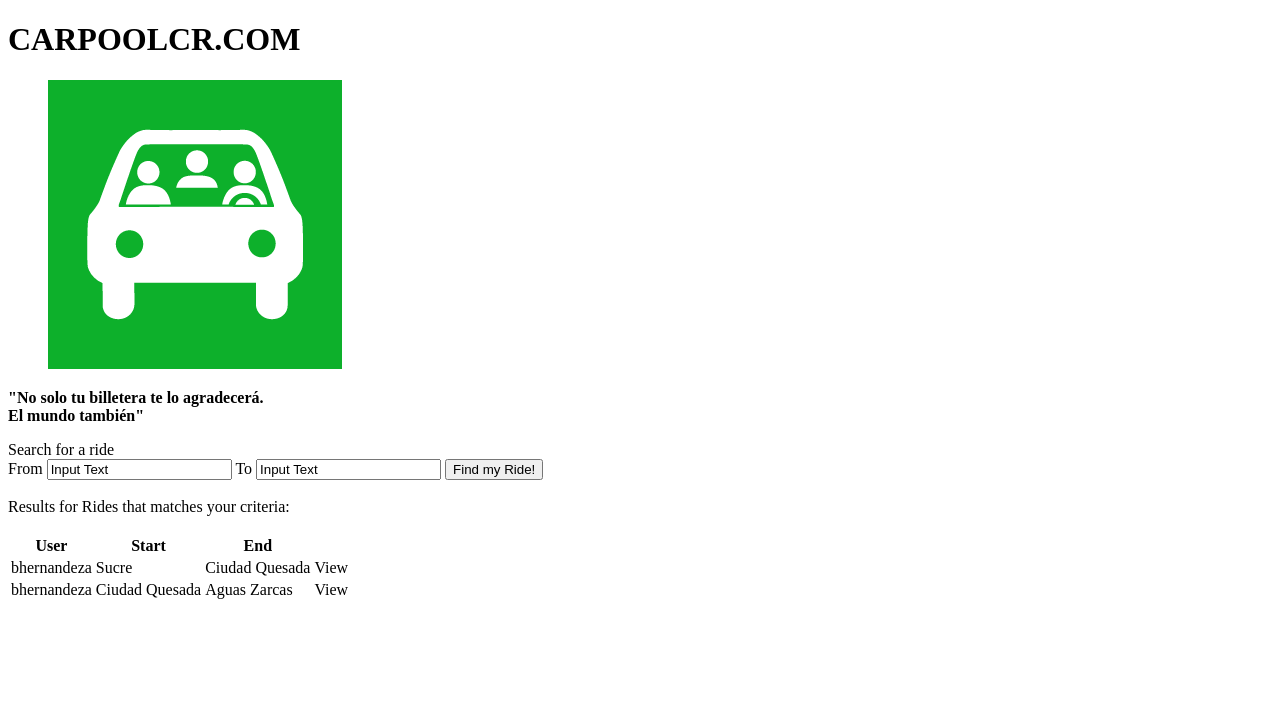
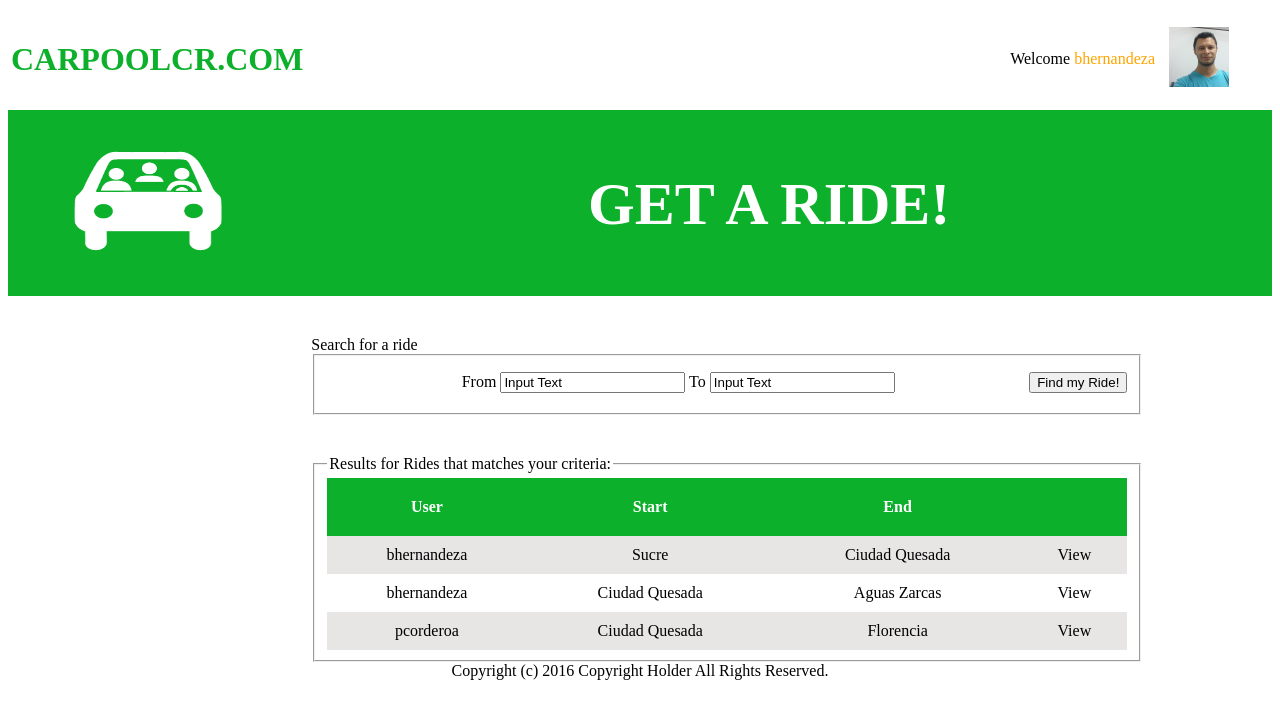
Before and after one commit to andres9366ha/ByronHProyecto1, a plain HTML site: page publicAccess.html in a window 1280 px wide. Drawn offline with Linux system fonts and the light colour scheme.

Commit message:
commit 30 06 2016

```diff
--- a/dashStyles.css
+++ b/dashStyles.css
@@ -1,102 +1,93 @@
-body{
-  border: 1px solid yellow;
+td#first{
+  width: 1300px; /*Ancho de "carpoolcr.com" y ubica foto al final*/
+  color: rgb(13, 176, 43); /*Color de "carpoolcr.com"*/
 }
-#map-canvas {
-   width: 500px;
-   height: 250px;
-   float: right;
-   margin-top: -238px;
+
+label#user{
+  color: orange; /*Color de nombre de usuario*/
+}
+
+#profile{
+  margin-left: -30px;
+  width: 60px;
+  height: 60px;
 }
 
 header{
-  border: 1px solid green;
+  background: rgb(13, 176, 43);
 }
 
 header figure{
-  border: 1px solid black;
-  width: 200px;
+  display: inline-block;
+  width: 500px; /*Ancho de la figura*/
 }
 
-header figure img{
+header figure img{ /*Propiedades de tamaño de la imagen*/
   width: 200px;
-  height: 200px;
+  height: 150px;
 }
 
-
 header p{
-  margin-top: -200px;
-  float: right;
+  position: absolute;
+  display: inline-block;
+  color: white;
+  font-size: 60px;
 }
 
-.pruebaAside{
-  list-style: none;
-  width: 200px;
+section#big{
+  height: 400px;
+}
+
+div#menu{
+  width: 300px;
+  margin-top: 50px;
   display: inline-block;
 }
 
-li.ancho{
+ul#noList{
+  list-style: none;
+}
+
+li.li{
   width: 200px;
   text-align: left;
+  font-size: 1.5em;
+  padding: 10px;
 }
 
 img.icon{
   width: 20px;
   height: 20px;
-  margin-right  : 10px;
+  margin-right: 10px;
 }
 
-table{
-  border: 1px solid red;
+div#information{
+  position: absolute;
+  display: inline-block;
+  margin-left: 130px;
+  margin-top: 50px;
 }
 
-div#pruebaParag{
+fieldset{
   width: 800px;
-  height: 300px;
-  float: right;
-  margin-right: 200px;
+  text-align: center;
 }
 
-div ul li{
-    font-size: 1.5em;
-    border-radius:5px;
-    border-bottom: 1px solid #888;
-    padding: 10px;
-    text-align:center;
+legend{
+  text-align: left;
 }
 
-div a{
-  text-decoration: none;
-  color: white;
+table#boxRides{
+  width: 800px;
+  border-collapse: collapse;
 }
 
-div table td a{
-  color: orange;
+table#boxRides th{
+  padding: 20px;
 }
 
-div ul li:hover{
-  font-size: 30px;
-}
-
-
-#botonSelec{
-  background: rgb(13, 176, 43);
-  font-size: 1.5em;
-  border-radius:5px;
-  border-bottom: 1px solid #888;
+table#boxRides td{
   padding: 10px;
-  text-align:center;
-}
-
-div#containerTop{
-  height: 80px;
-  background: rgb(85, 85, 85);
-  margin-top: -10px;
-}
-
-h1#hcarpool{
-    font-size: 40px;
-    color: white;
-    margin-left: 50px;
 }
 
 #tableTr{
@@ -104,40 +95,8 @@ color: white;
 background: rgb(13, 176, 43);
 }
 
-.td1{
+table tr.td1{
 background-color: #E8E5E5;
-}
-
-#dash{
-  width: 1300px;
-}
-
-#perfil{
-  margin-left: -30px;
-  width: 60px;
-  height: 60px;
-}
-
-fieldset{
-  width: 400px;
-  text-align: center;
-}
-
-legend{
-  text-align: left;
-}
-
-table.box{
-  width: 600px;
-  border-collapse: collapse;
-}
-
-table.box th{
-  padding: 20px;
-}
-
-table.box td{
-  padding: 10px;
 }
 
 #btnPlus{
@@ -151,6 +110,35 @@ table.box td{
 
 footer{
   text-align: center;
-  background: rgb(85, 85, 85);
-  color: white;
 }
+
+div ul li:hover{
+  font-size: 30px;
+}
+
+/************************************************************************************************************PUBLIC ACCESS*/
+
+section#matches{
+  position: relative;
+}
+
+div.match{
+  margin-left: 24%;
+  margin-top: 40px;
+}
+
+input{
+  margin-top: 10px;
+  margin-bottom: 10px;
+}
+
+input#btnFind{
+  float: right;
+}
+
+/*********************************************************************************************************INDEX*/
+
+form#auth{
+  text-align: center;
+  margin-top: 40px;
+}
--- a/publicAccess.html
+++ b/publicAccess.html
@@ -4,75 +4,77 @@
     <meta charset="utf-8">
     <title>Welcome</title>
     <link rel="shortcut icon" type="imagen/x-icon" href="head.png">
-    <link rel="stylesheet" href="publicStyles.css">
+    <link rel="stylesheet" href="dashStyles.css">
   </head>
+
   <body>
-    <div id="containerTop">
-      <h1 id="hcarpool">CARPOOLCR.COM</h1>
-    </div>
+    <div>
+      <table>
+        <td id="first">
+          <h1>CARPOOLCR.COM</h1>
+        </td>
+        <td>
+          Welcome
+        </td>
+        <td>
+          <label id="user">bhernandeza</label>
+          </td>
+          <td>
+            <figure><img id="profile" src="perfil.jpg" alt="Image profile" /></figure>
+          </td>
+        </table>
+      </div>
+
     <header>
-      <figure><img src="head.png" alt="Imagen Carpooling">
-      </figure>
-      <p><strong>"No solo tu billetera te lo agradecerá. <br>El mundo también"</strong></p>
+      <figure><img src="head.png" alt="Imagen Carpooling"></figure>
+      <p><strong>GET A RIDE!</strong></p>
     </header>
 
-    <section>
+    <section id="matches">
+      <div class="match">
       <label>Search for a ride</label>
           <form>
+            <fieldset>
             <label>From</label>
             <input type="text" name="from" value="Input Text">
             <label>To</label>
             <input type="text" name="to" value="Input Text">
-            <input type="button" name="find" value="Find my Ride!">
+            <input id="btnFind"type="button" name="find" value="Find my Ride!">
+            </fieldset>
           </form>
-
-          <br>
-          <label>Results for Rides that matches your criteria:</label>
-          <br><br>
-          <table>
-            <tr>
-              <th>
-               User
-             </th>
-              <th>
-               Start
-             </th>
-             <th>
-               End
-             </th>
-             <th>
-             </th>
+        </div>
+        <div class="match">
+          <fieldset>
+            <legend>Results for Rides that matches your criteria:</legend>
+          <table id="boxRides">
+            <tr id="tableTr">
+              <th>User</th>
+              <th>Start</th>
+             <th>End</th>
+             <th></th>
+           </tr>
+           <tr class="td1">
+             <td>bhernandeza</td>
+             <td>Sucre</td>
+             <td>Ciudad Quesada</td>
+             <td>View</td>
            </tr>
            <tr>
-             <td>
-               bhernandeza
-             </td>
-             <td>
-               Sucre
-             </td>
-             <td>
-               Ciudad Quesada
-             </td>
-             <td>
-               View
-             </td>
+             <td>bhernandeza</td>
+             <td>Ciudad Quesada</td>
+             <td>Aguas Zarcas</td>
+             <td>View</td>
            </tr>
-           <tr>
-             <td>
-               bhernandeza
-             </td>
-             <td>
-               Ciudad Quesada
-             </td>
-             <td>
-               Aguas Zarcas
-             </td>
-             <td>
-               View
-             </td>
+           <tr class="td1">
+             <td>pcorderoa</td>
+             <td>Ciudad Quesada</td>
+             <td>Florencia</td>
+             <td>View</td>
            </tr>
-
           </table>
+          </fieldset>
+        </div>
     </section>
+    <footer>Copyright (c) 2016 Copyright Holder All Rights Reserved.</footer>
   </body>
 </html>
```
Also changed, not shown: dashboard.html (+25 -30 lines), index.html (+31 -13 lines), 1 other file.
